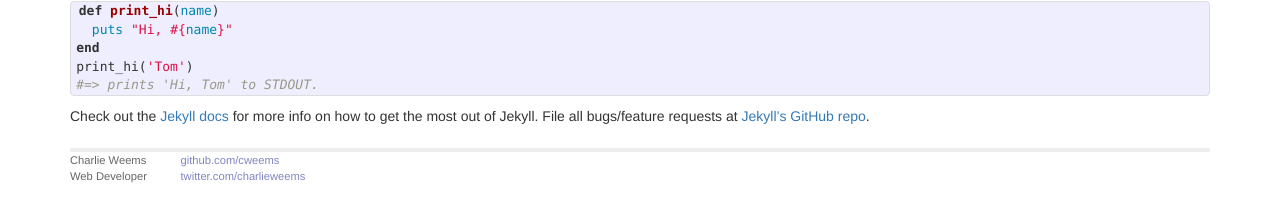
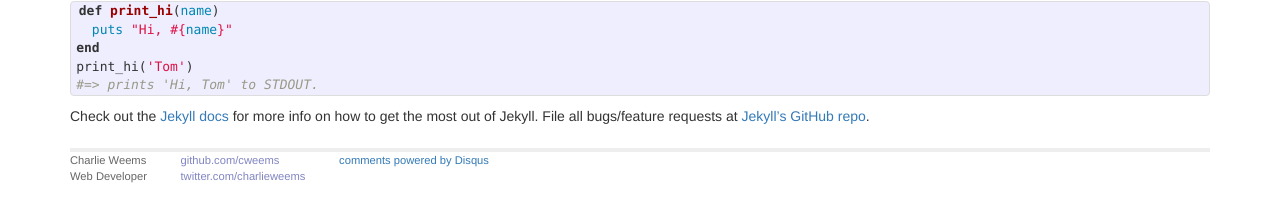
Before and after one commit to cweems/cweems.github.io, a Jekyll site: the page built from _posts/2013-12-22-welcome-to-jekyll.markdown, in a window 1280 px wide. Shown: the part 244-466 px from the top of the page. Built offline with Jekyll 4.4.1, drawn with Linux system fonts in a browser that asks for light colours; nearby versions of some CDN libraries; Markdown is read by kramdown in place of the engine named in the settings; comment, search, counter and statistics services are not loaded; part of the change alters nothing that is shown.

Commit message:
Add disqus

```diff
--- a/_layouts/default.html
+++ b/_layouts/default.html
@@ -55,6 +55,20 @@
           {{ content }}
 
           <div class="footer">
+            <div id="disqus_thread"></div>
+    <script type="text/javascript">
+        /* * * CONFIGURATION VARIABLES: EDIT BEFORE PASTING INTO YOUR WEBPAGE * * */
+        var disqus_shortname = ''; // required: replace example with your forum shortname
+
+        /* * * DON'T EDIT BELOW THIS LINE * * */
+        (function() {
+            var dsq = document.createElement('script'); dsq.type = 'text/javascript'; dsq.async = true;
+            dsq.src = '//' + disqus_shortname + '.disqus.com/embed.js';
+            (document.getElementsByTagName('head')[0] || document.getElementsByTagName('body')[0]).appendChild(dsq);
+        })();
+    </script>
+    <noscript>Please enable JavaScript to view the <a href="http://disqus.com/?ref_noscript">comments powered by Disqus.</a></noscript>
+    <a href="http://disqus.com" class="dsq-brlink">comments powered by <span class="logo-disqus">Disqus</span></a>
             <div class="contact">
               <p>
                 Charlie Weems<br />
```
